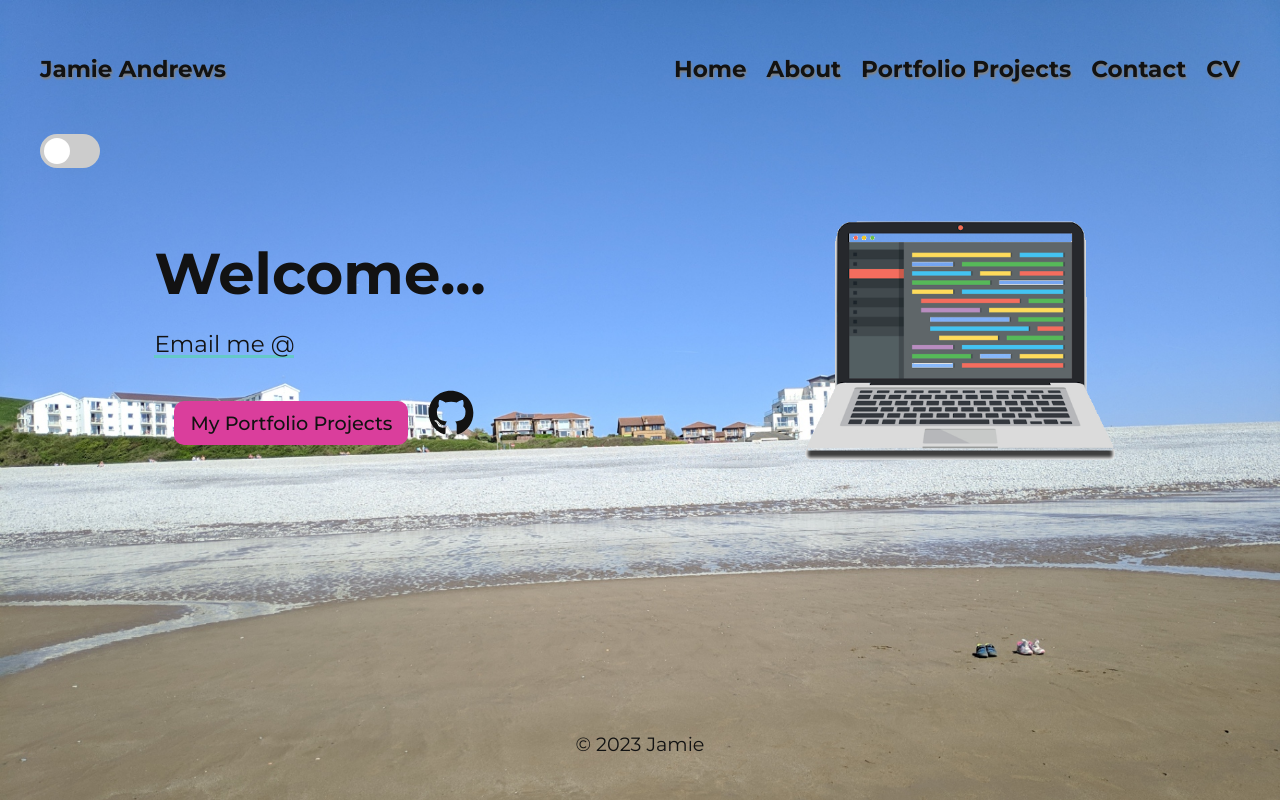
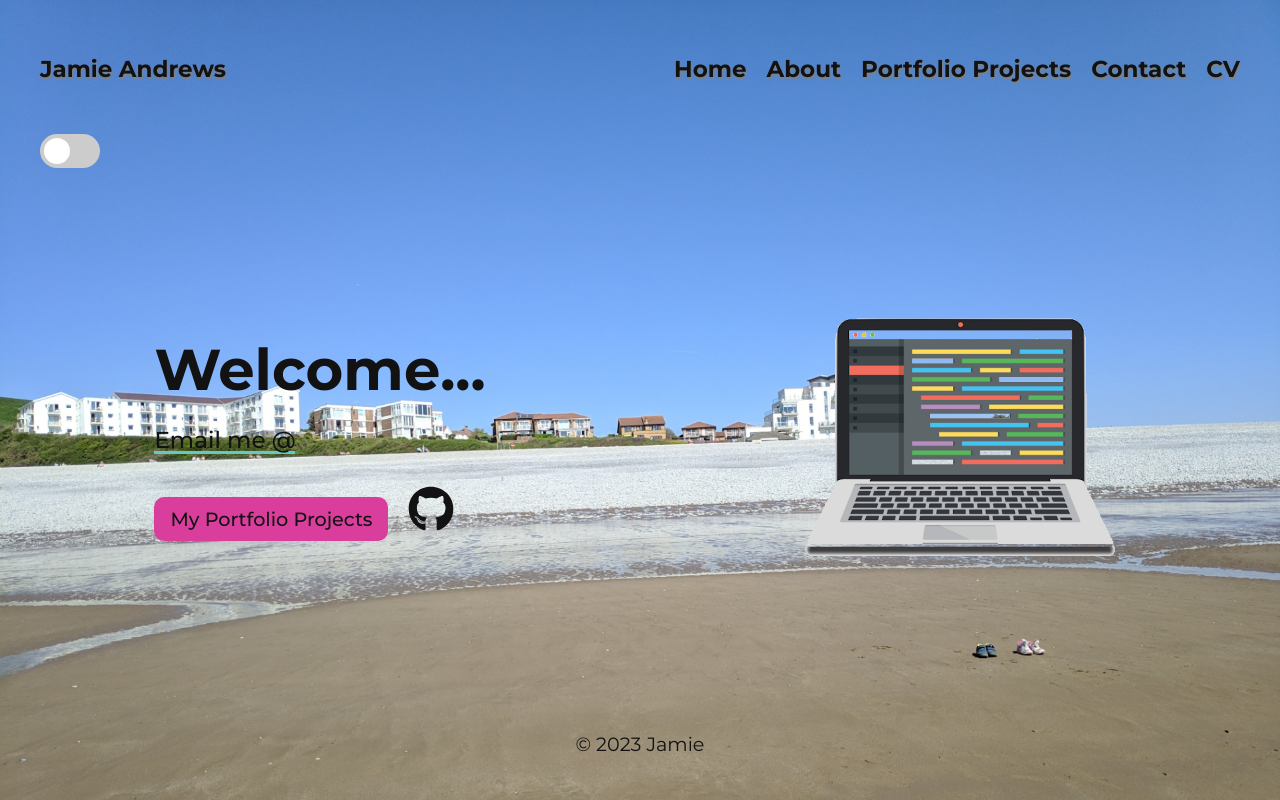
Before and after one commit to Jamie-Andrews1/portfolio-gatsby, a Gatsby site: page / in a window 1280 px wide. Built offline with nearby package versions, Linux system fonts and the light colour scheme; Gatsby itself is replaced by a stand-in of ours.

Commit message:
update to styles to make layout better

```diff
--- a/src/styles/global.css
+++ b/src/styles/global.css
@@ -67,6 +67,9 @@ h3 {
 }
 .content {
   flex-grow: 1;
+  display: flex;
+  flex-direction: column;
+  place-content: center;
 }
 .about {
   padding-top: 20px;
--- a/src/styles/home.module.css
+++ b/src/styles/home.module.css
@@ -9,6 +9,7 @@
   margin-bottom: 20px;
 }
 .header p a {
+  font-weight: 500;
   background: linear-gradient(
     to right,
     rgba(100, 200, 200, 1),
@@ -37,7 +38,7 @@
   background: var(--projectBtn);
   padding: 10px 16px;
   border-radius: 10px;
-  margin: 20px 20px;
+  margin: 20px 20px 20px 0;
   font-weight: 500;
   font-size: clamp(0.5rem, 10vw, 1rem);
 }
```
